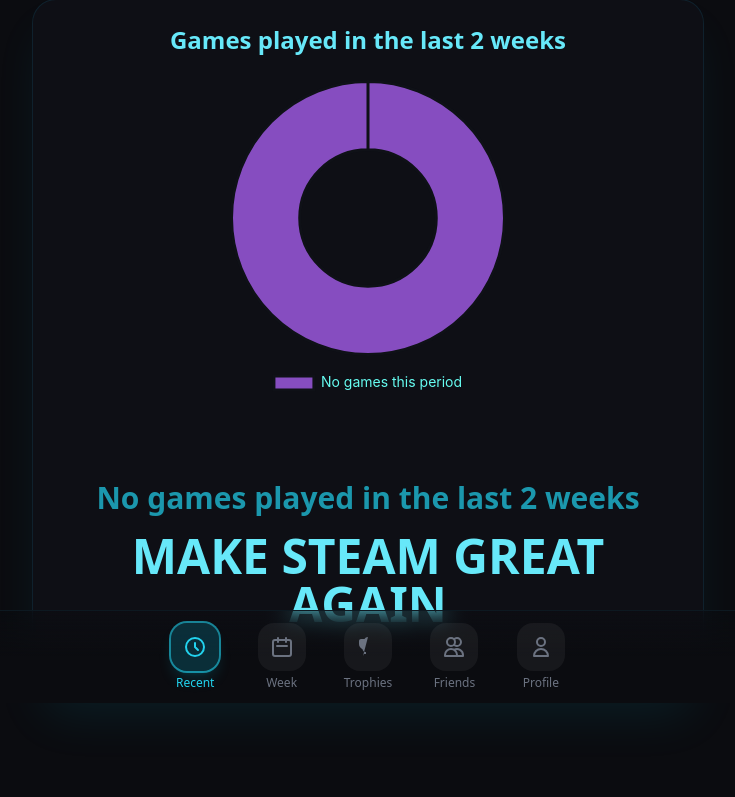
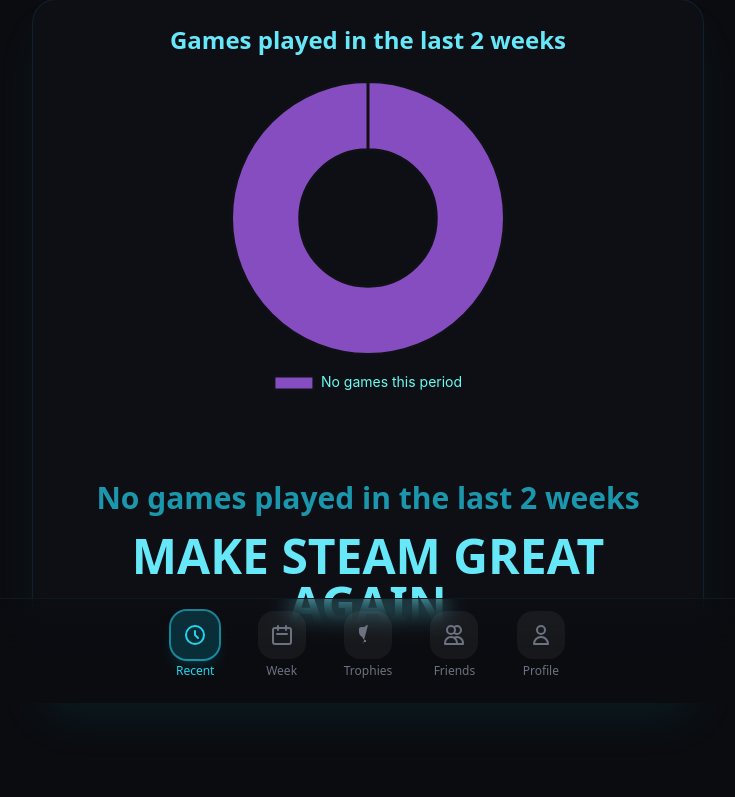
Before and after one commit to aliakseizhydko/steam_tracker, a Flask app: page / in a window 1280 px wide. Shown: the part 97-894 px from the top of the page, without its empty margins (272-1007 px from the left). Run offline with Flask 3, Linux system fonts and the light colour scheme; data that the repository does not hold is empty; some libraries are stand-ins or nearby versions.

Commit message:
Up navigation bar

```diff
--- a/templates/base.html
+++ b/templates/base.html
@@ -19,8 +19,8 @@
     <nav class="fixed inset-x-0 bottom-0 z-50
                     bg-gradient-to-t from-[#0b0c10] via-[#0b0c10] to-[#0b0c10]/30
                     backdrop-blur-md border-t border-cyan-900/20
-                    pb-[env(safe-area-inset-bottom)] pt-2">
-        <div class="flex justify-around items-end max-w-md mx-auto px-2">
+                    pb-[env(safe-area-inset-bottom)]">
+        <div class="flex justify-around items-end max-w-md mx-auto px-2 pt-2 mb-3">
 
             <!-- Recent -->
             <a href="/" class="group flex flex-col items-center gap-1 pb-3 pt-1 flex-1">
```
